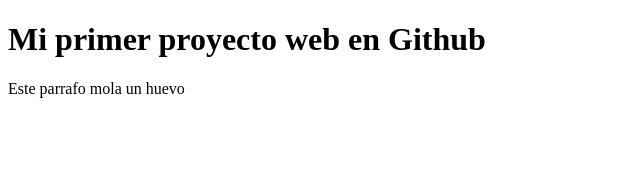
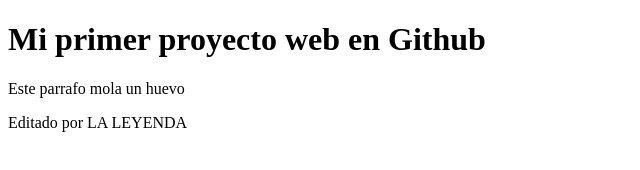
Before and after one commit to pabsilop/mi-primer-repositorio, a plain HTML site: page index.html in a window 1280 px wide. Shown: the whole page, without its empty margins (0-640 px from the left). Drawn offline with Linux system fonts and the light colour scheme.

Commit message:
Editado por Leiva

```diff
--- a/index.html
+++ b/index.html
@@ -7,5 +7,6 @@
 <body>
 	<h1>Mi primer proyecto web en Github</h1>
 	<p>Este parrafo mola un huevo</p>
+	<p>Editado por LA LEYENDA</p>
 </body>
 </html>
```
